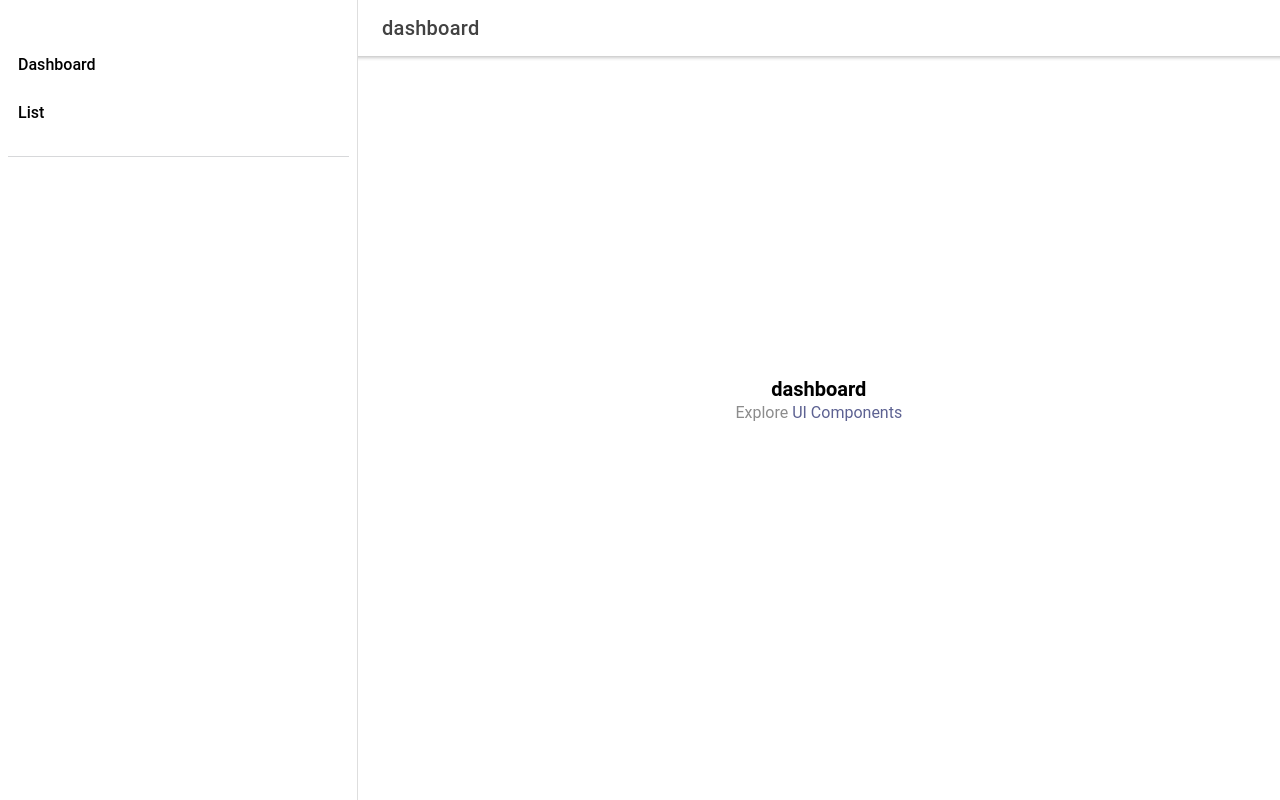
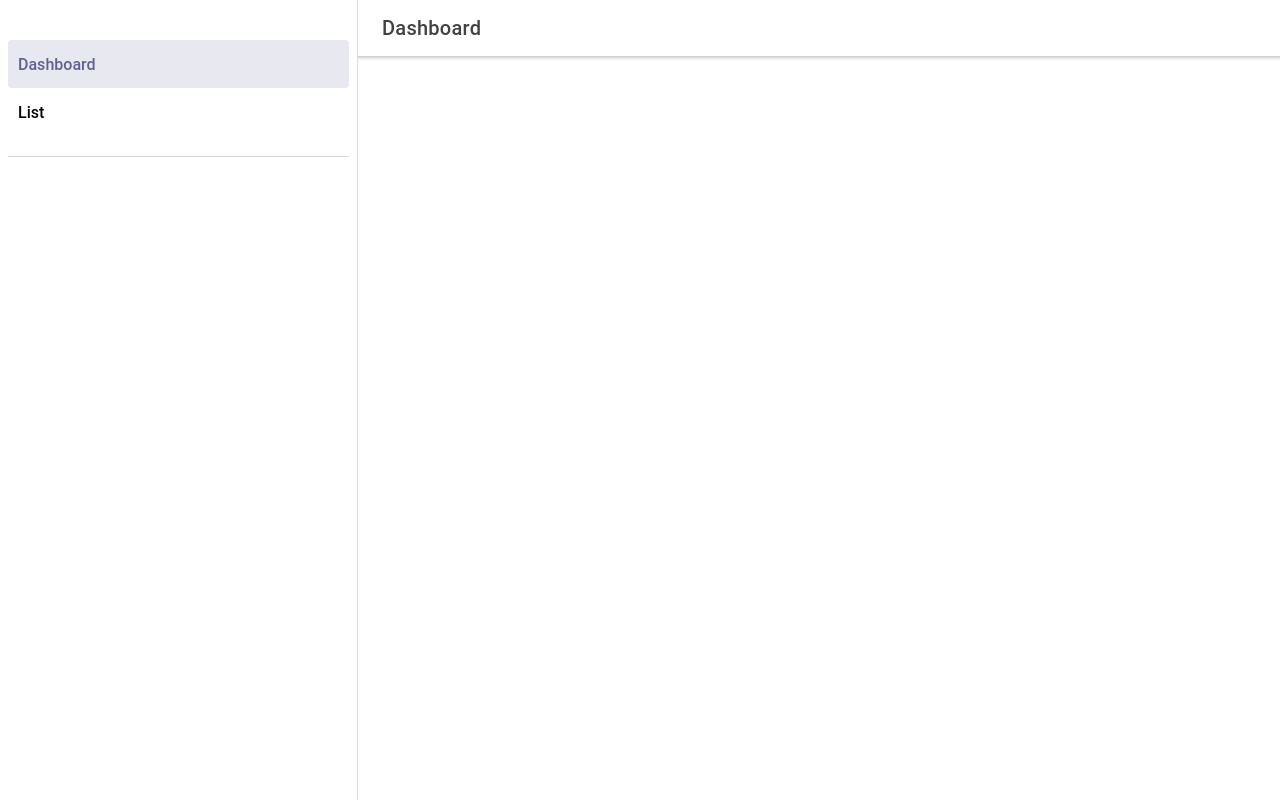
Before and after one commit to josielfaria/test-ionic-texo, a React (Create React App) app: page /page/dashboard in a window 1280 px wide. Built offline with nearby package versions, Linux system fonts and the light colour scheme.

Commit message:
Criando pages e organizando estrutura de pastas e rotas

```diff
--- a/src/App.tsx
+++ b/src/App.tsx
@@ -2,7 +2,6 @@ import { IonApp, IonRouterOutlet, IonSplitPane, setupIonicReact } from '@ionic/r
 import { IonReactRouter } from '@ionic/react-router';
 import { Redirect, Route } from 'react-router-dom';
 import Menu from './components/Menu';
-import Page from './pages/Page';
 
 /* Core CSS required for Ionic components to work properly */
 import '@ionic/react/css/core.css';
@@ -22,6 +21,8 @@ import '@ionic/react/css/display.css';
 
 /* Theme variables */
 import './theme/variables.css';
+import DashboardPage from './pages/Dashboard';
+import MovieListPage from './pages/MovieList';
 
 setupIonicReact();
 
@@ -35,9 +36,15 @@ const App: React.FC = () => {
             <Route path="/" exact={true}>
               <Redirect to="/page/Inbox" />
             </Route>
-            <Route path="/page/:name" exact={true}>
-              <Page />
+
+            <Route path="/page/dashboard">
+              <DashboardPage />
             </Route>
+
+            <Route path="/page/movie-list">
+              <MovieListPage />
+            </Route>
+
           </IonRouterOutlet>
         </IonSplitPane>
       </IonReactRouter>
--- a/src/components/Menu.tsx
+++ b/src/components/Menu/index.tsx
@@ -8,7 +8,7 @@ import {
 } from '@ionic/react';
 
 import { useLocation } from 'react-router-dom';
-import './Menu.css';
+import './styled.css';
 
 interface MenuList {
   url: string;
@@ -18,11 +18,11 @@ interface MenuList {
 const menuList: MenuList[] = [
   {
     title: 'Dashboard',
-    url: '/page/Dashboard',
+    url: '/page/dashboard',
   },
   {
     title: 'List',
-    url: '/page/List',
+    url: '/page/movie-list',
   }
 ];
 
--- /dev/null
+++ b/src/pages/Dashboard/index.tsx
@@ -0,0 +1,30 @@
+import { IonButtons, IonContent, IonHeader, IonMenuButton, IonPage, IonTitle, IonToolbar } from '@ionic/react';
+import React from 'react';
+import './styled.css';
+
+const DashboardPage: React.FC = () => {
+
+  return (
+    <IonPage>
+      <IonHeader>
+        <IonToolbar>
+          <IonButtons slot="start">
+            <IonMenuButton />
+          </IonButtons>
+          <IonTitle>Dashboard</IonTitle>
+        </IonToolbar>
+      </IonHeader>
+
+      <IonContent fullscreen>
+        <IonHeader collapse="condense">
+          <IonToolbar>
+            <IonTitle size="large">Dashboard</IonTitle>
+          </IonToolbar>
+        </IonHeader>
+        {/* TODO: Criar views */}
+      </IonContent>
+    </IonPage>
+  );
+};
+
+export default DashboardPage;
--- a/src/pages/Page.tsx
+++ b/src/pages/MovieList/index.tsx
@@ -1,11 +1,8 @@
 import { IonButtons, IonContent, IonHeader, IonMenuButton, IonPage, IonTitle, IonToolbar } from '@ionic/react';
-import { useParams } from 'react-router';
-import ExploreContainer from '../components/ExploreContainer';
-import './Page.css';
+import React from 'react';
+import './styled.css';
 
-const Page: React.FC = () => {
-
-  const { name } = useParams<{ name: string; }>();
+const MovieListPage: React.FC = () => {
 
   return (
     <IonPage>
@@ -14,20 +11,21 @@ const Page: React.FC = () => {
           <IonButtons slot="start">
             <IonMenuButton />
           </IonButtons>
-          <IonTitle>{name}</IonTitle>
+          <IonTitle>List</IonTitle>
         </IonToolbar>
       </IonHeader>
 
       <IonContent fullscreen>
         <IonHeader collapse="condense">
           <IonToolbar>
-            <IonTitle size="large">{name}</IonTitle>
+            <IonTitle size="large">List</IonTitle>
           </IonToolbar>
         </IonHeader>
-        <ExploreContainer name={name} />
+        {/* TODO: Criar views */}
+        <h1>Teste</h1>
       </IonContent>
     </IonPage>
   );
 };
 
-export default Page;
+export default MovieListPage;
```
Also changed, not shown: src/components/Menu/styled.css (renamed from src/components/Menu.css), src/pages/Dashboard/styled.css (added), src/pages/MovieList/styled.css (added).
